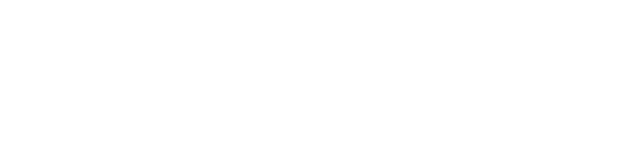
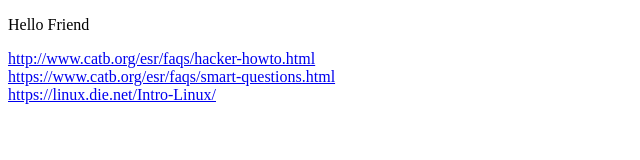
Before and after one commit to sanysec/sanysec.github.io, a plain HTML site: page index.html in a window 1280 px wide. Shown: the whole page, without its empty margins (0-640 px from the left). Drawn offline with Linux system fonts and the light colour scheme.

Commit message:
Update index.html

```diff
--- a/index.html
+++ b/index.html
@@ -2,6 +2,9 @@
 <script>
   alert('HELLO FRIEND');
 </script>
-
+<p>Hello Friend</p>
+<a href="http://www.catb.org/esr/faqs/hacker-howto.html" target="_blank">http://www.catb.org/esr/faqs/hacker-howto.html</a><br>
+<a href="https://www.catb.org/esr/faqs/smart-questions.html" target="_blank">https://www.catb.org/esr/faqs/smart-questions.html</a><br>
+<a href="https://linux.die.net/Intro-Linux/" target="_blank">https://linux.die.net/Intro-Linux/</a>
 
 </html>
```
